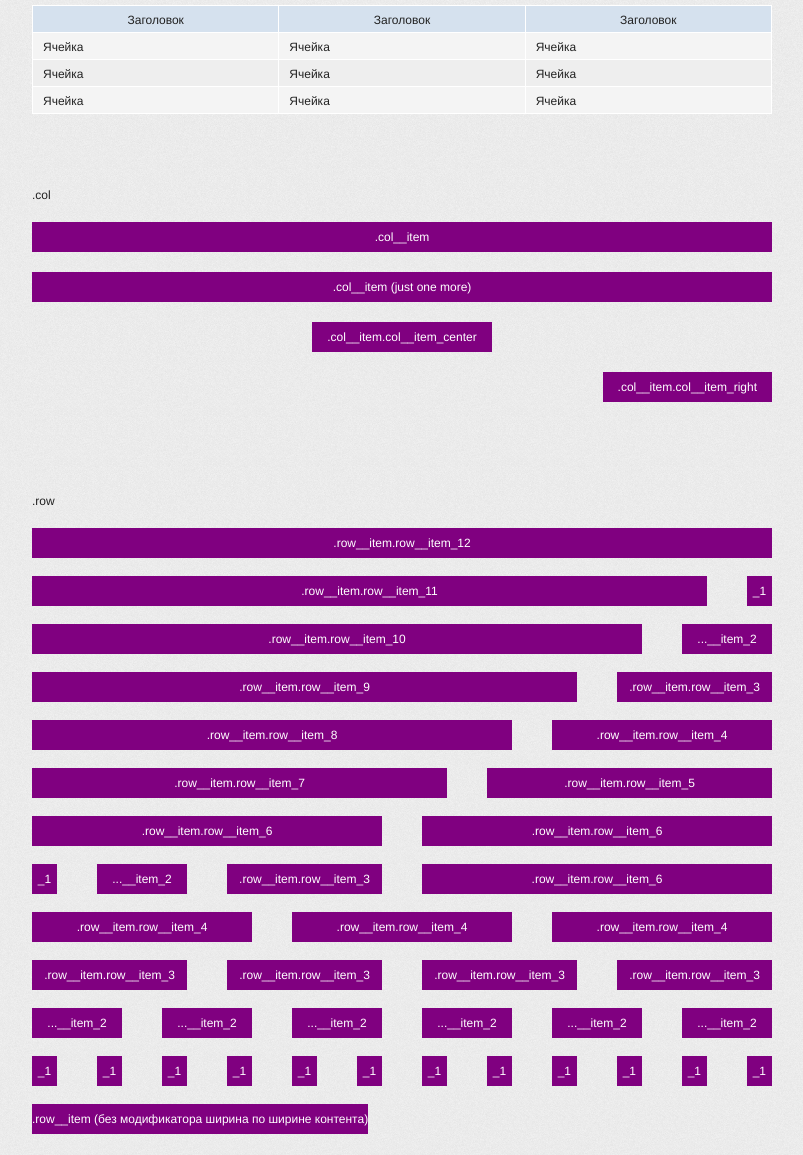
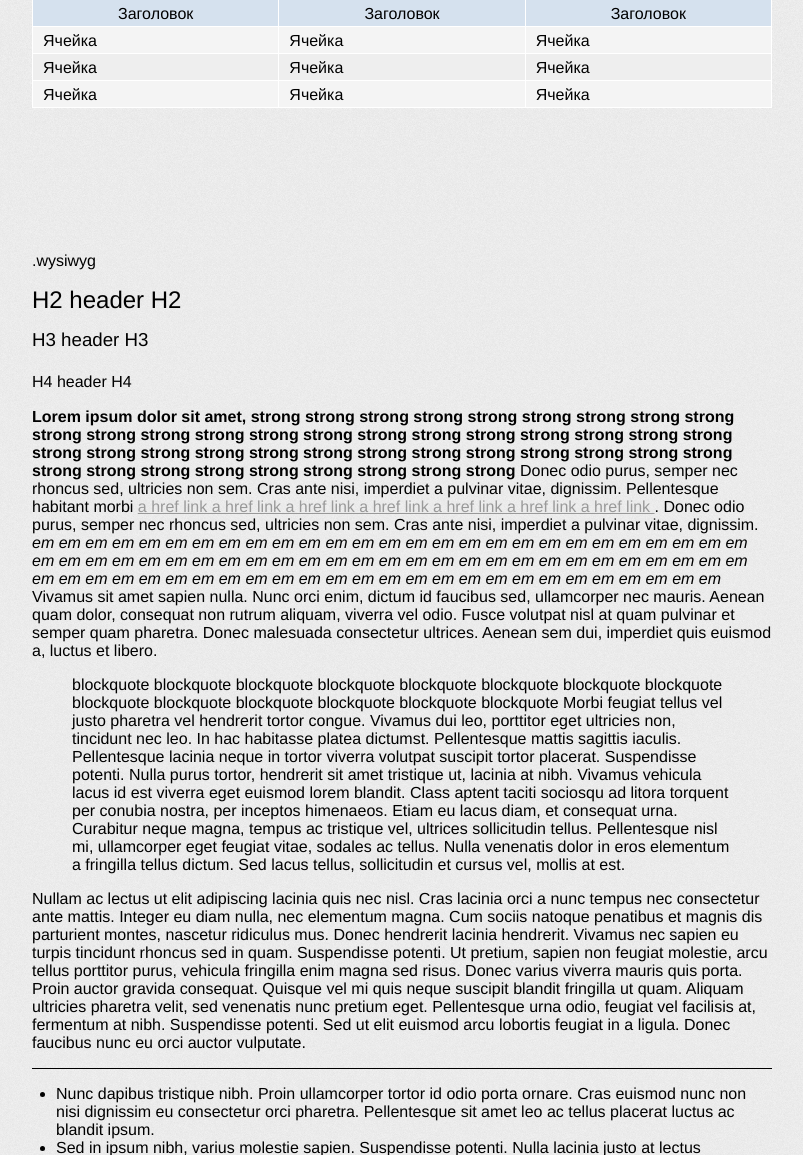
Before and after one commit to shchukin/template, a PHP site: page /kit.html in a window 1280 px wide. Shown: the part 2154-3309 px from the top of the page, without its empty margins (348-1151 px from the left). Run offline with PHP 8.4, Linux system fonts and the light colour scheme.

Commit message:
Updated reset and init, removed row and col etc

```diff
--- a/css/_style.css
+++ b/css/__style.css
@@ -11,8 +11,6 @@
 @import url(title.css);
 @import url(table.css);
 @import url(video.css);
-@import url(col.css);
-@import url(row.css);
 @import url(wysiwyg.css);
 @import url(clearfix.css);
 @import url(ancients.css);
--- a/css/_initialization.css
+++ b/css/_initialization.css
@@ -1,14 +1,13 @@
 html {
     min-width: 1000px;
     background: #e3e3e3 url(../images/background.png);
-    font: 12px / 18px "HelveticaNeue-Light", "Helvetica Neue Light", "Helvetica Neue", Helvetica, Arial, "Lucida Grande", sans-serif;
+    font-family: "HelveticaNeue-Light", "Helvetica Neue Light", "Helvetica Neue", Helvetica, Arial, "Lucida Grande", sans-serif;
 /*
     font: 12px / 18px "Trebuchet MS", "Lucida Grande", "Lucida Sans Unicode", "Lucida Sans", Tahoma, sans-serif;
     font: 12px / 18px Tahoma, Verdana, Segoe, sans-serif;
     font: 12px / 18px Verdana, Geneva, sans-serif;
     font: 12px / 18px Calibri, Candara, Segoe, "Segoe UI", Optima, Arial, sans-serif;
 */
-    color: #222;
 }
 
 ::-moz-selection {
--- a/css/_reset.css
+++ b/css/_reset.css
@@ -50,6 +50,10 @@ tbody {
     vertical-align: inherit;
 }
 
+iframe {
+    vertical-align: top;
+}
+
 th {
     text-align: inherit;
 }
--- a/css/col.css
+++ /dev/null
@@ -1,18 +0,0 @@
-.col {
-
-}
-    .col__item {
-        margin: 20px 0 0;
-    }
-
-    .col__item_center {
-        text-align: center;
-    }
-
-    .col__item_right {
-        text-align: right;
-    }
-
-    .col__item:first-child {
-        margin-top: 0;
-    }
--- a/css/row.css
+++ /dev/null
@@ -1,26 +0,0 @@
-.row {
-    margin: -10px -20px;
-}
-    .row__item {
-        -webkit-box-sizing: border-box;
-           -moz-box-sizing: border-box;
-                box-sizing: border-box;
-        display: inline-block;
-        vertical-align: top;
-        width: auto;
-		text-align: left;
-        padding: 10px 20px;
-    }
-
-    .row__item_12 { width: 100%; }
-    .row__item_11 { width: 91.66666666666666%; }
-    .row__item_10 { width: 83.33333333333334%; }
-    .row__item_9 { width: 75%; }
-    .row__item_8 { width: 66.66666666666666%; }
-    .row__item_7 { width: 58.333333333333336%; }
-    .row__item_6 { width: 50%; }
-    .row__item_5 { width: 41.66666666666667%; }
-    .row__item_4 { width: 33.33333333333333%; }
-    .row__item_3 { width: 25%; }
-    .row__item_2 { width: 16.666666666666664%; }
-    .row__item_1 { width: 8.333333333333332%; }
--- a/kit.html
+++ b/kit.html
@@ -10,7 +10,7 @@
         -->
         <meta name="SKYPE_TOOLBAR" content="SKYPE_TOOLBAR_PARSER_COMPATIBLE">
 
-        <link rel="stylesheet" href="css/_style.css">
+        <link rel="stylesheet" href="css/__style.css">
         <script src="js/vendor/modernizr-2.7.1.min.js"></script>
 
         <title></title>
@@ -318,229 +318,6 @@
                                     <br>
                                     <br>
 
-                                    .col
-
-                                    <br>
-                                    <br>
-
-                                    <div class="col">
-                                        <div class="col__item">
-                                            <div style="height: 30px; line-height: 30px; text-align: center; background: purple; color: #fff">.col__item</div>
-                                        </div>
-                                        <div class="col__item">
-                                            <div style="height: 30px; line-height: 30px; text-align: center; background: purple; color: #fff">.col__item (just one more)</div>
-                                        </div>
-                                        <div class="col__item col__item_center">
-                                            <div style="display: inline-block; padding: 0 15px; height: 30px; line-height: 30px; text-align: center; background: purple; color: #fff">.col__item.col__item_center</div>
-                                        </div>
-                                        <div class="col__item col__item_right">
-                                            <div style="display: inline-block; padding: 0 15px; height: 30px; line-height: 30px; text-align: center; background: purple; color: #fff">.col__item.col__item_right</div>
-                                        </div>
-                                    </div>
-
-                                    <br>
-                                    <br>
-                                    <br>
-                                    <br>
-                                    <br>
-
-                                    .row
-
-                                    <br>
-                                    <br>
-
-                                    <ul class="row">
-                                        <li class="row__item row__item_12">
-                                            <div style="height: 30px; line-height: 30px; text-align: center; background: purple; color: #fff">.row__item.row__item_12</div>
-                                        </li>
-                                    </ul>
-
-                                    <br>
-
-                                    <ul class="row">
-                                        <li class="row__item row__item_11">
-                                            <div style="height: 30px; line-height: 30px; text-align: center; background: purple; color: #fff">.row__item.row__item_11</div>
-                                        </li><!--
-                                     --><li class="row__item row__item_1">
-                                            <div style="height: 30px; line-height: 30px; text-align: center; background: purple; color: #fff">_1</div>
-                                        </li>
-                                    </ul>
-
-                                    <br>
-
-                                    <ul class="row">
-                                        <li class="row__item row__item_10">
-                                            <div style="height: 30px; line-height: 30px; text-align: center; background: purple; color: #fff">.row__item.row__item_10</div>
-                                        </li><!--
-                                     --><li class="row__item row__item_2">
-                                            <div style="height: 30px; line-height: 30px; text-align: center; background: purple; color: #fff">...__item_2</div>
-                                        </li>
-                                    </ul>
-
-                                    <br>
-
-                                    <ul class="row">
-                                        <li class="row__item row__item_9">
-                                            <div style="height: 30px; line-height: 30px; text-align: center; background: purple; color: #fff">.row__item.row__item_9</div>
-                                        </li><!--
-                                     --><li class="row__item row__item_3">
-                                            <div style="height: 30px; line-height: 30px; text-align: center; background: purple; color: #fff">.row__item.row__item_3</div>
-                                        </li>
-                                    </ul>
-
-                                    <br>
-
-                                    <ul class="row">
-                                        <li class="row__item row__item_8">
-                                            <div style="height: 30px; line-height: 30px; text-align: center; background: purple; color: #fff">.row__item.row__item_8</div>
-                                        </li><!--
-                                     --><li class="row__item row__item_4">
-                                            <div style="height: 30px; line-height: 30px; text-align: center; background: purple; color: #fff">.row__item.row__item_4</div>
-                                        </li>
-                                    </ul>
-
-                                    <br>
-
-                                    <ul class="row">
-                                        <li class="row__item row__item_7">
-                                            <div style="height: 30px; line-height: 30px; text-align: center; background: purple; color: #fff">.row__item.row__item_7</div>
-                                        </li><!--
-                                     --><li class="row__item row__item_5">
-                                            <div style="height: 30px; line-height: 30px; text-align: center; background: purple; color: #fff">.row__item.row__item_5</div>
-                                        </li>
-                                    </ul>
-
-                                    <br>
-
-                                    <ul class="row">
-                                        <li class="row__item row__item_6">
-                                            <div style="height: 30px; line-height: 30px; text-align: center; background: purple; color: #fff">.row__item.row__item_6</div>
-                                        </li><!--
-                                     --><li class="row__item row__item_6">
-                                            <div style="height: 30px; line-height: 30px; text-align: center; background: purple; color: #fff">.row__item.row__item_6</div>
-                                        </li>
-                                    </ul>
-
-                                    <br>
-
-                                    <ul class="row">
-                                        <li class="row__item row__item_1">
-                                            <div style="height: 30px; line-height: 30px; text-align: center; background: purple; color: #fff">_1</div>
-                                        </li><!--
-                                     --><li class="row__item row__item_2">
-                                            <div style="height: 30px; line-height: 30px; text-align: center; background: purple; color: #fff">...__item_2</div>
-                                        </li><!--
-                                     --><li class="row__item row__item_3">
-                                            <div style="height: 30px; line-height: 30px; text-align: center; background: purple; color: #fff">.row__item.row__item_3</div>
-                                        </li><!--
-                                     --><li class="row__item row__item_6">
-                                            <div style="height: 30px; line-height: 30px; text-align: center; background: purple; color: #fff">.row__item.row__item_6</div>
-                                        </li>
-                                    </ul>
-
-                                    <br>
-
-                                    <ul class="row">
-                                        <li class="row__item row__item_4">
-                                            <div style="height: 30px; line-height: 30px; text-align: center; background: purple; color: #fff">.row__item.row__item_4</div>
-                                        </li><!--
-                                     --><li class="row__item row__item_4">
-                                            <div style="height: 30px; line-height: 30px; text-align: center; background: purple; color: #fff">.row__item.row__item_4</div>
-                                        </li><!--
-                                     --><li class="row__item row__item_4">
-                                            <div style="height: 30px; line-height: 30px; text-align: center; background: purple; color: #fff">.row__item.row__item_4</div>
-                                        </li>
-                                    </ul>
-
-                                    <br>
-
-                                    <ul class="row">
-                                        <li class="row__item row__item_3">
-                                            <div style="height: 30px; line-height: 30px; text-align: center; background: purple; color: #fff">.row__item.row__item_3</div>
-                                        </li><!--
-                                     --><li class="row__item row__item_3">
-                                            <div style="height: 30px; line-height: 30px; text-align: center; background: purple; color: #fff">.row__item.row__item_3</div>
-                                        </li><!--
-                                     --><li class="row__item row__item_3">
-                                            <div style="height: 30px; line-height: 30px; text-align: center; background: purple; color: #fff">.row__item.row__item_3</div>
-                                        </li><!--
-                                     --><li class="row__item row__item_3">
-                                            <div style="height: 30px; line-height: 30px; text-align: center; background: purple; color: #fff">.row__item.row__item_3</div>
-                                        </li>
-                                    </ul>
-
-                                    <br>
-
-                                    <ul class="row">
-                                        <li class="row__item row__item_2">
-                                            <div style="height: 30px; line-height: 30px; text-align: center; background: purple; color: #fff">...__item_2</div>
-                                        </li><!--
-                                     --><li class="row__item row__item_2">
-                                            <div style="height: 30px; line-height: 30px; text-align: center; background: purple; color: #fff">...__item_2</div>
-                                        </li><!--
-                                     --><li class="row__item row__item_2">
-                                            <div style="height: 30px; line-height: 30px; text-align: center; background: purple; color: #fff">...__item_2</div>
-                                        </li><!--
-                                     --><li class="row__item row__item_2">
-                                            <div style="height: 30px; line-height: 30px; text-align: center; background: purple; color: #fff">...__item_2</div>
-                                        </li><!--
-                                     --><li class="row__item row__item_2">
-                                            <div style="height: 30px; line-height: 30px; text-align: center; background: purple; color: #fff">...__item_2</div>
-                                        </li><!--
-                                     --><li class="row__item row__item_2">
-                                            <div style="height: 30px; line-height: 30px; text-align: center; background: purple; color: #fff">...__item_2</div>
-                                        </li>
-                                    </ul>
-
-                                    <br>
-
-                                    <ul class="row">
-                                        <li class="row__item row__item_1">
-                                            <div style="height: 30px; line-height: 30px; text-align: center; background: purple; color: #fff">_1</div>
-                                        </li><!--
-                                     --><li class="row__item row__item_1">
-                                            <div style="height: 30px; line-height: 30px; text-align: center; background: purple; color: #fff">_1</div>
-                                        </li><!--
-                                     --><li class="row__item row__item_1">
-                                            <div style="height: 30px; line-height: 30px; text-align: center; background: purple; color: #fff">_1</div>
-                                        </li><!--
-                                     --><li class="row__item row__item_1">
-                                            <div style="height: 30px; line-height: 30px; text-align: center; background: purple; color: #fff">_1</div>
-                                        </li><!--
-                                     --><li class="row__item row__item_1">
-                                            <div style="height: 30px; line-height: 30px; text-align: center; background: purple; color: #fff">_1</div>
-                                        </li><!--
-                                     --><li class="row__item row__item_1">
-                                            <div style="height: 30px; line-height: 30px; text-align: center; background: purple; color: #fff">_1</div>
-                                        </li><!--
-                                     --><li class="row__item row__item_1">
-                                            <div style="height: 30px; line-height: 30px; text-align: center; background: purple; color: #fff">_1</div>
-                                        </li><!--
-                                     --><li class="row__item row__item_1">
-                                            <div style="height: 30px; line-height: 30px; text-align: center; background: purple; color: #fff">_1</div>
-                                        </li><!--
-                                     --><li class="row__item row__item_1">
-                                            <div style="height: 30px; line-height: 30px; text-align: center; background: purple; color: #fff">_1</div>
-                                        </li><!--
-                                     --><li class="row__item row__item_1">
-                                            <div style="height: 30px; line-height: 30px; text-align: center; background: purple; color: #fff">_1</div>
-                                        </li><!--
-                                     --><li class="row__item row__item_1">
-                                            <div style="height: 30px; line-height: 30px; text-align: center; background: purple; color: #fff">_1</div>
-                                        </li><!--
-                                     --><li class="row__item row__item_1">
-                                            <div style="height: 30px; line-height: 30px; text-align: center; background: purple; color: #fff">_1</div>
-                                        </li>
-                                    </ul>
-
-                                    <br>
-
-                                    <ul class="row">
-                                        <li class="row__item">
-                                            <div style="height: 30px; line-height: 30px; text-align: center; background: purple; color: #fff">.row__item (без модификатора ширина по ширине контента)</div>
-                                        </li>
-                                    </ul>
-
                                     <br>
                                     <br>
                                     <br>
```
